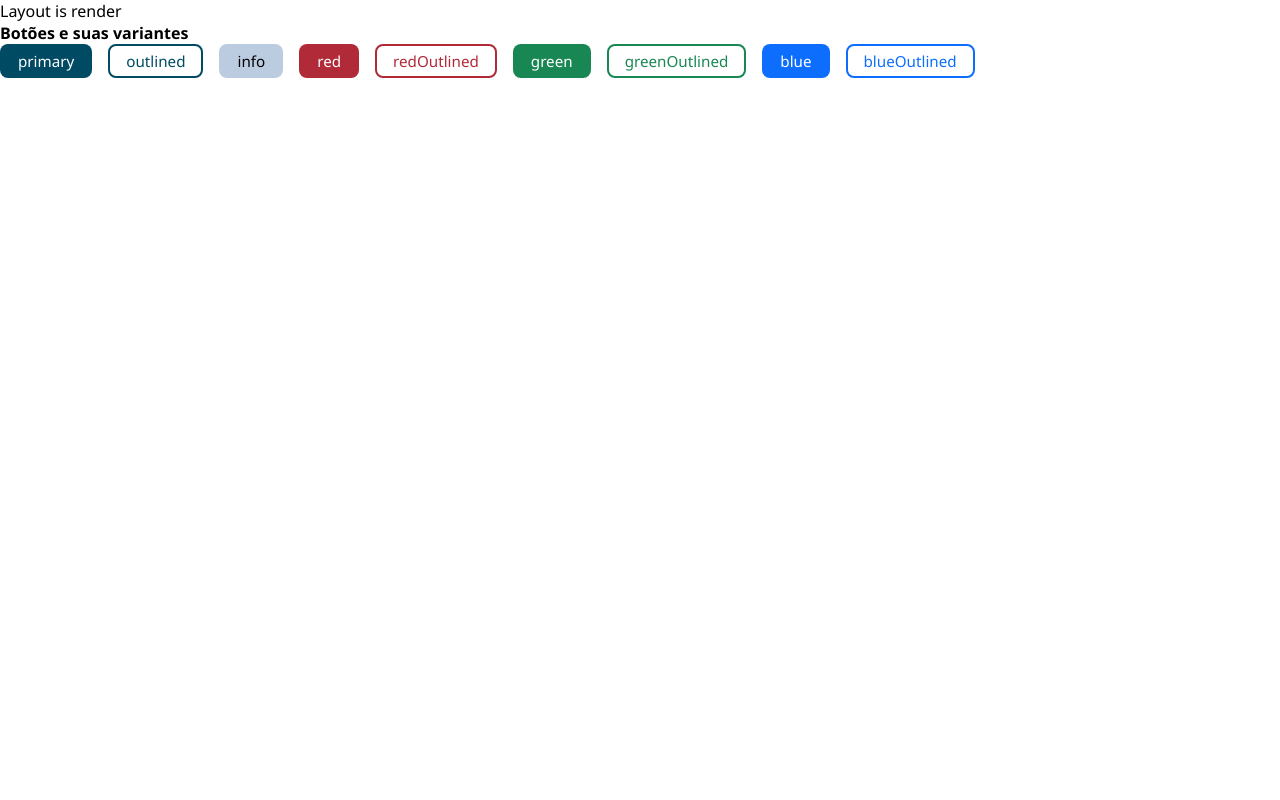
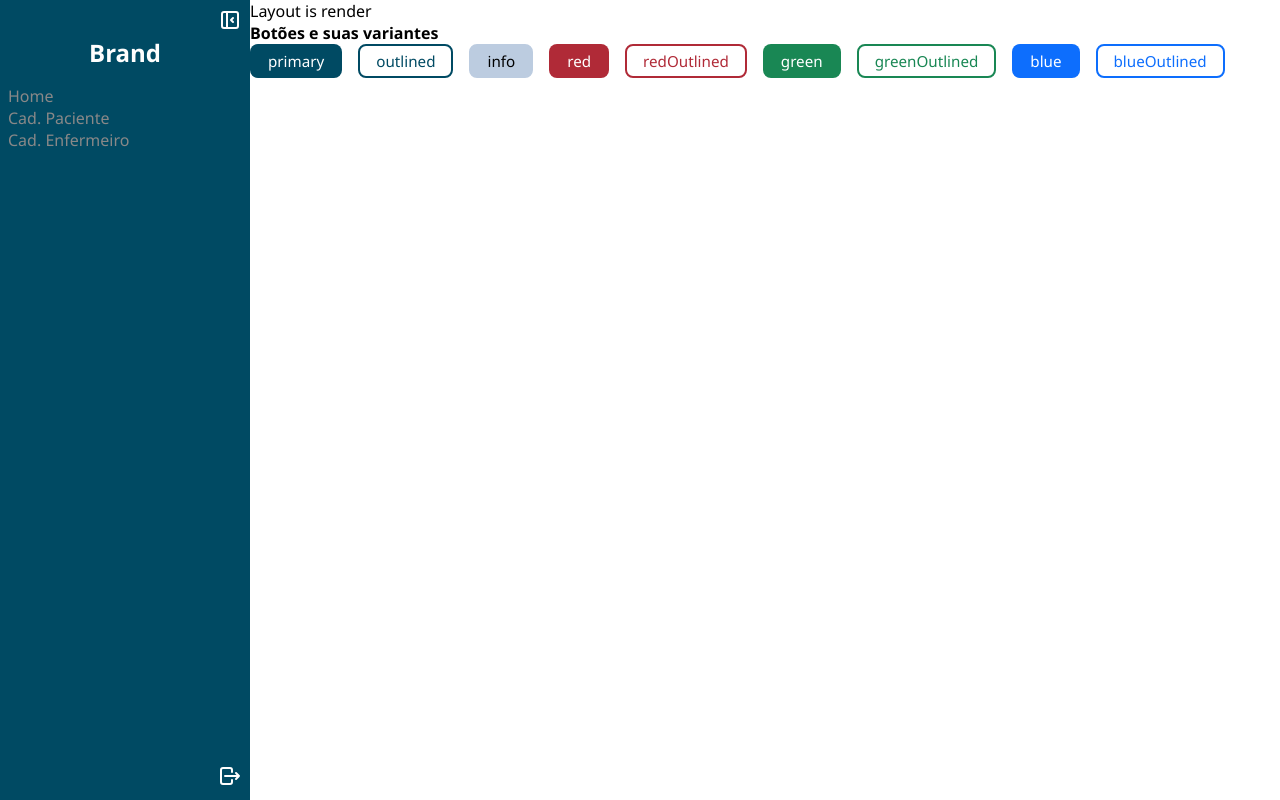
Before and after one commit to FullStack-Trindade/M3P-FrontEnd-Squad2, a React (Vite) app: page / in a window 1280 px wide. Built offline with nearby package versions, Linux system fonts and the light colour scheme.

Commit message:
feita a estrutura básica

```diff
--- /dev/null
+++ b/src/components/Sidebar/Sidebar.component.jsx
@@ -0,0 +1,53 @@
+import { useState } from "react"
+import * as Styled from "./sidebar.style"
+import {
+	TbLayoutSidebarLeftCollapse,
+	TbLayoutSidebarLeftExpand,
+	TbLogout,
+} from "react-icons/tb"
+
+export default function SidebarComponent() {
+	const [isOpen, setIsOpen] = useState(true)
+
+	return (
+		<Styled.Sidebar isOpen>
+			<Styled.Header>
+				<div
+					style={{ width: "100%", display: "flex", justifyContent: "end" }}
+				>
+					<button onClick={() => setIsOpen(!isOpen)}>
+						{isOpen ? (
+							<TbLayoutSidebarLeftCollapse size={"1.5rem"} />
+						) : (
+							<TbLayoutSidebarLeftExpand size={"1.5rem"} />
+						)}
+					</button>
+				</div>
+				<h2>Brand</h2>
+			</Styled.Header>
+			<Styled.Body>
+				<Styled.ListGroup>
+					<ul>
+                        <li>
+                            <input type="radio" name="selector" id="home" />
+                            <label htmlFor="home">Home</label>
+                        </li>
+                        <li>
+                            <input type="radio" name="selector" id="cadPaciente" />
+                            <label htmlFor="cadPaciente">Cad. Paciente</label>
+                        </li>
+                        <li>
+                            <input type="radio" name="selector" id="cadEnfermeiro" />
+                            <label htmlFor="cadEnfermeiro">Cad. Enfermeiro</label>
+                        </li>
+                    </ul>
+				</Styled.ListGroup>
+			</Styled.Body>
+			<Styled.Footer>
+				<button>
+					<TbLogout size={"1.5rem"} />
+				</button>
+			</Styled.Footer>
+		</Styled.Sidebar>
+	)
+}
--- /dev/null
+++ b/src/components/Sidebar/sidebar.style.jsx
@@ -0,0 +1,74 @@
+import styled from "styled-components"
+
+export const Sidebar = styled.nav`
+	display: flex;
+	flex-direction: column;
+	background-color: #004a63;
+	color: #fefefe;
+	width: 250px;
+	height: 100vh;
+	min-height: 100%;
+	/* width: ${({ $isOpened }) => {
+		return $isOpened ? "280px" : "70px"
+	}}; */
+	inset: 0;
+	padding: 0.5rem;
+`
+
+export const Header = styled.div`
+	display: flex;
+	flex-direction: column;
+	/* align-content: center; */
+	align-items: center;
+	justify-content: center;
+
+	button {
+		padding: 0;
+		background-color: transparent;
+		border: 0;
+		color: #fefefe;
+
+		&:hover {
+			cursor: pointer;
+		}
+	}
+`
+
+export const Body = styled.div`
+	width: 100%;
+    height: 100%;
+	display: flex;
+	flex-direction: column;
+	color: #888888;
+    margin: 1rem 0;
+`
+export const ListGroup = styled.div`
+
+    li::marker {
+        content: "";
+    }
+
+    input[type="radio"] {
+        display: none;
+    }
+
+    input[type="radio"]:checked + label{
+        color: limegreen;
+    }
+`
+
+export const Footer = styled.div`
+	width: 100%;
+	display: flex;
+	justify-content: flex-end;
+	button {
+		padding: 0;
+		background-color: transparent;
+		border: 0;
+		color: #fefefe;
+
+		&:hover {
+			cursor: pointer;
+		}
+	}
+`
--- a/src/layouts/Layout.jsx
+++ b/src/layouts/Layout.jsx
@@ -1,12 +1,15 @@
 import { Btn } from "../components/Button/button.style"
+import SidebarComponent from "../components/Sidebar/Sidebar.component"
 
 export default function Layout() {
 	return (
+		<div style={{display: 'flex'}}>
+			<SidebarComponent />
 			<div>
 				Layout is render
 				<div>
 					<h4>Botões e suas variantes</h4>
-				<div style={{display: 'flex', gap: '1rem'}}>
+					<div style={{ display: "flex", gap: "1rem" }}>
 						<Btn variant="primary">primary</Btn>
 						<Btn variant="outlined">outlined</Btn>
 						<Btn variant="info">info</Btn>
@@ -19,5 +22,6 @@ export default function Layout() {
 					</div>
 				</div>
 			</div>
+		</div>
 	)
 }
```
Lines whose indentation alone changed are shown as unchanged.
